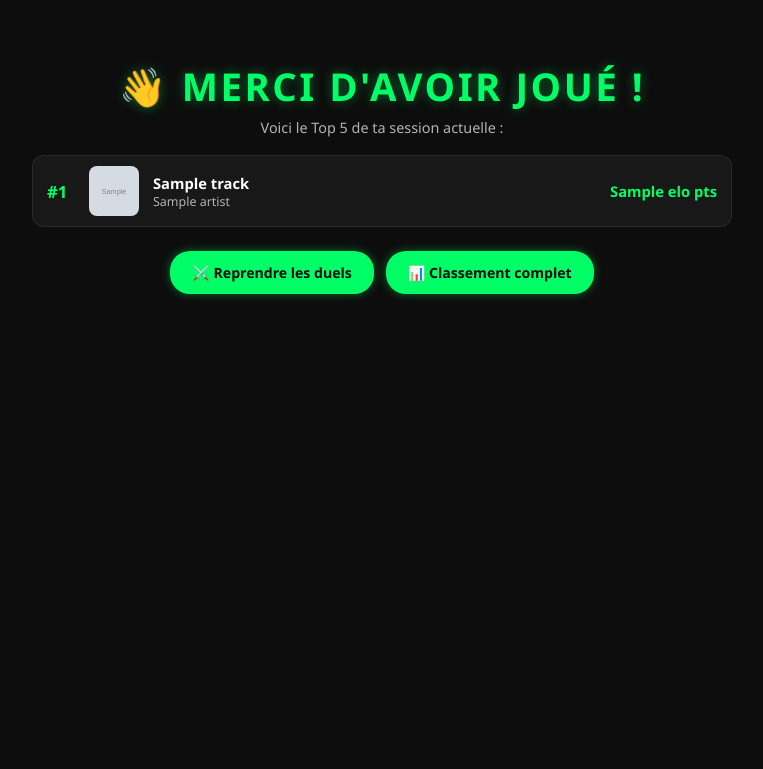
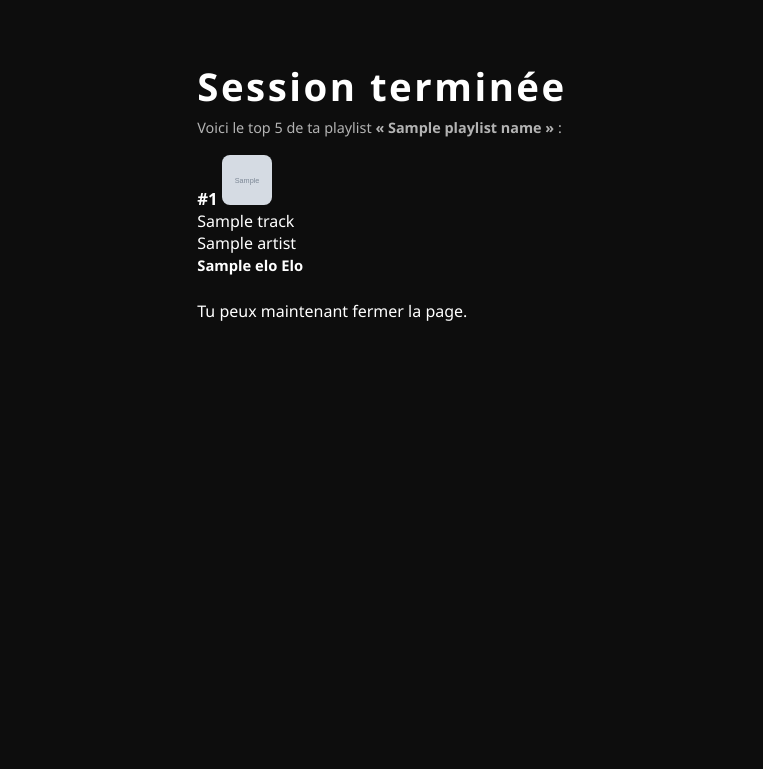
Before and after one commit to Foxdev-enfindev/Elotify, a Flask app: template templates/quit.html in a window 1280 px wide. Shown: the top 769 px of the page, without its empty margins (258-1021 px from the left). Run offline with Flask 3, Linux system fonts and the light colour scheme; the template is opened without the code that fills it: most values are stand-ins (such as "Sample title", 1, 10 or a date in 2020); grey boxes marked "Sample" are stand-in pictures; some libraries are stand-ins or nearby versions.

Commit message:
Maj quit

```diff
--- a/app.py
+++ b/app.py
@@ -393,11 +393,25 @@ def quit_app():
             sp.pause_playback()
         except Exception:
             pass
+
+    playlist_id = session.get('selected_playlist_id')
+    playlist_name = "ta playlist"
+
+    # Tentative de récupération du nom exact de la playlist
+    if sp and playlist_id:
+        try:
+            pl_info = sp.playlist(playlist_id, fields='name')
+            playlist_name = pl_info.get('name', 'ta playlist')
+        except Exception:
+            pass
+
     scores = load_local_scores()
     tracks = list(scores.values())
     tracks.sort(key=lambda x: x.get('elo', 1000), reverse=True)
+
     session.pop('tracks_cache', None)
-    return render_template('quit.html', top5=tracks[:5])
+
+    return render_template('quit.html', top5=tracks[:5], playlist_name=playlist_name)
 
 if __name__ == '__main__':
     app.run(host='0.0.0.0', port=5000, debug=True)
--- a/templates/quit.html
+++ b/templates/quit.html
@@ -1,38 +1,36 @@
 <!DOCTYPE html>
-<html lang="fr" data-bg-mode="dark" data-theme="green">
+<html lang="fr">
 <head>
     <meta charset="UTF-8">
     <meta name="viewport" content="width=device-width, initial-scale=1.0">
-    <title>Session Terminée - Elotify</title>
-    <link rel="shortcut icon" href="{{ url_for('static', filename='favicon.ico') }}" type="image/x-icon">
+    <title>Session terminée - Elotify Duel</title>
     <link rel="stylesheet" href="{{ url_for('static', filename='style.css') }}">
-    <script src="{{ url_for('static', filename='theme.js') }}"></script>
 </head>
 <body class="quit-body">
-    <div class="quit-page-container">
-        <h1>👋 MERCI D'AVOIR JOUÉ !</h1>
-        <p class="quit-subtitle">Voici le Top 5 de ta session actuelle :</p>
+    <div class="quit-container">
+        <h1 class="quit-title">Session terminée</h1>
+
+        <p class="quit-subtitle">
+            Voici le top 5 de ta playlist <strong>« {{ playlist_name }} »</strong> :
+        </p>
 
         <div class="top5-list">
             {% for track in top5 %}
-            <div class="top5-card">
-                <span class="top5-rank">#{{ loop.index }}</span>
-                {% if track.image_url %}
-                    <img src="{{ track.image_url }}" alt="{{ track.name }}" class="top5-img">
-                {% endif %}
-                <div class="top5-info">
-                    <span class="top5-name">{{ track.name }}</span>
-                    <span class="top5-artist">{{ track.artist }}</span>
+                <div class="top5-item">
+                    <span class="top5-rank">#{{ loop.index }}</span>
+                    {% if track.image_url %}
+                        <img src="{{ track.image_url }}" alt="Pochette" class="top5-img">
+                    {% endif %}
+                    <div class="top5-info">
+                        <span class="top5-track-title">{{ track.name }}</span>
+                        <span class="top5-track-artist">{{ track.artist }}</span>
+                    </div>
+                    <span class="top5-elo">{{ track.elo }} Elo</span>
                 </div>
-                <span class="top5-elo">{{ track.elo }} pts</span>
-            </div>
             {% endfor %}
         </div>
 
-        <div class="quit-actions-group">
-            <a href="{{ url_for('index') }}" class="resume-btn">⚔️ Reprendre les duels</a>
-            <a href="{{ url_for('classement') }}" class="full-rank-btn">📊 Classement complet</a>
-        </div>
+        <p class="close-notice">Tu peux maintenant fermer la page.</p>
     </div>
 </body>
 </html>
```
